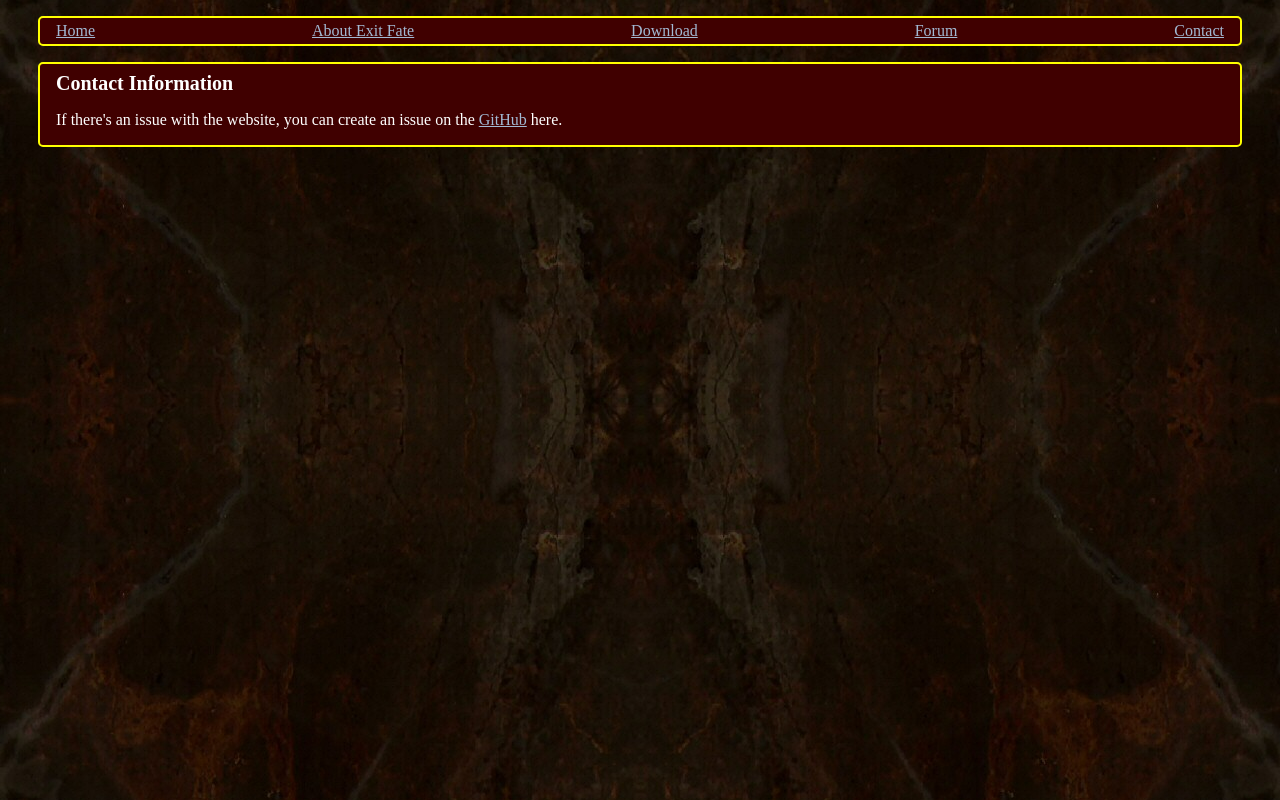
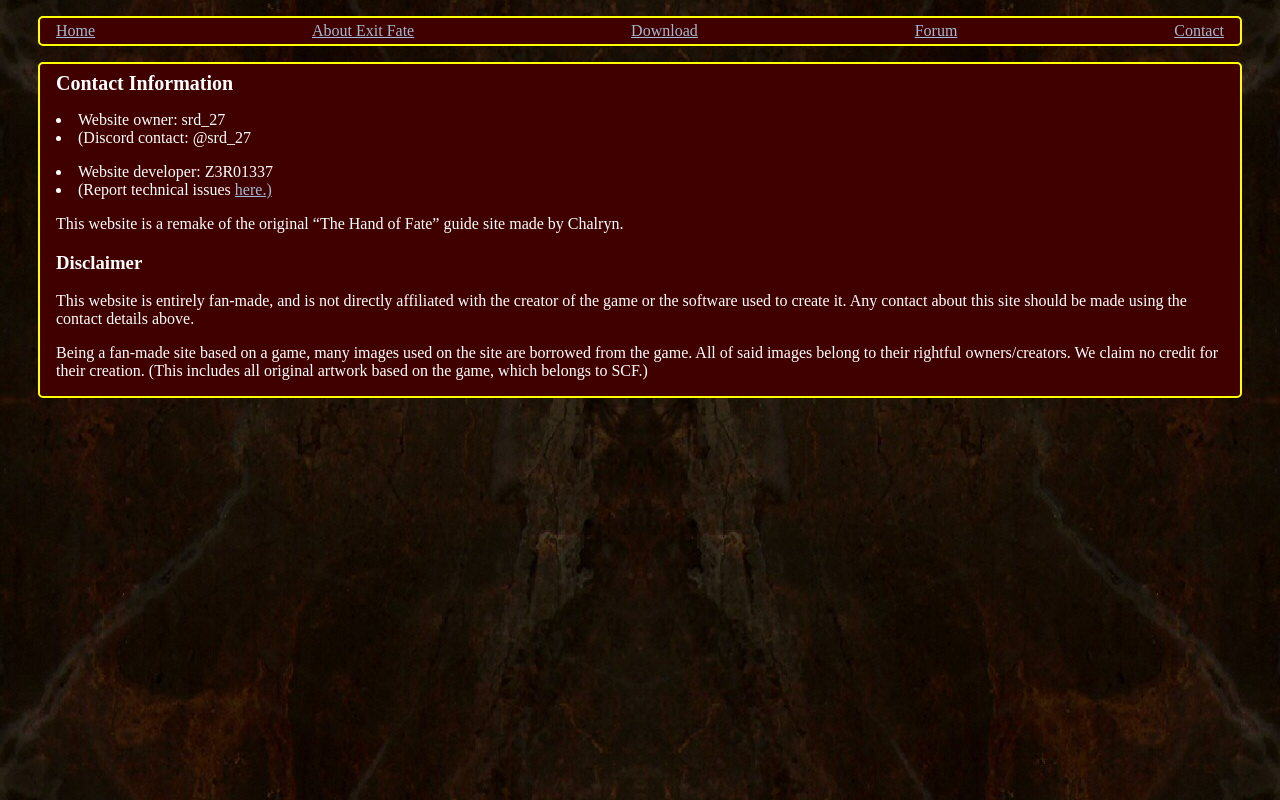
Before and after one commit to ak505188/The-Hand-of-Fate-Remake, a SvelteKit app: page /contact in a window 1280 px wide. Built offline with nearby package versions, Linux system fonts and the light colour scheme.

Commit message:
Add contact page

```diff
--- a/src/routes/contact/+page.svelte
+++ b/src/routes/contact/+page.svelte
@@ -4,7 +4,24 @@
 
 <Container>
   <h2>Contact Information</h2>
+
+  <ul>
+    <li>Website owner: srd_27</li>
+    <li>(Discord contact: @srd_27</li>
+  </ul>
+
+  <ul>
+    <li>Website developer: Z3R01337</li>
+    <li>(Report technical issues <a href="//github.com/ak505188/The-Hand-of-Fate-Remake/issues">here.)</a></li>
+  </ul>
+
+  <p>This website is a remake of the original “The Hand of Fate” guide site made by Chalryn.</p>
+
+  <h3>Disclaimer</h3>
   <p>
-    If there's an issue with the website, you can create an issue on the <a href="//github.com/ak505188/The-Hand-of-Fate-Remake/issues">GitHub</a> here.
+    This website is entirely fan-made, and is not directly affiliated with the creator of the game or the software used to create it. Any contact about this site should be made using the contact details above.
+  </p>
+  <p>
+    Being a fan-made site based on a game, many images used on the site are borrowed from the game. All of said images belong to their rightful owners/creators. We claim no credit for their creation. (This includes all original artwork based on the game, which belongs to SCF.)
   </p>
 </Container>
```
